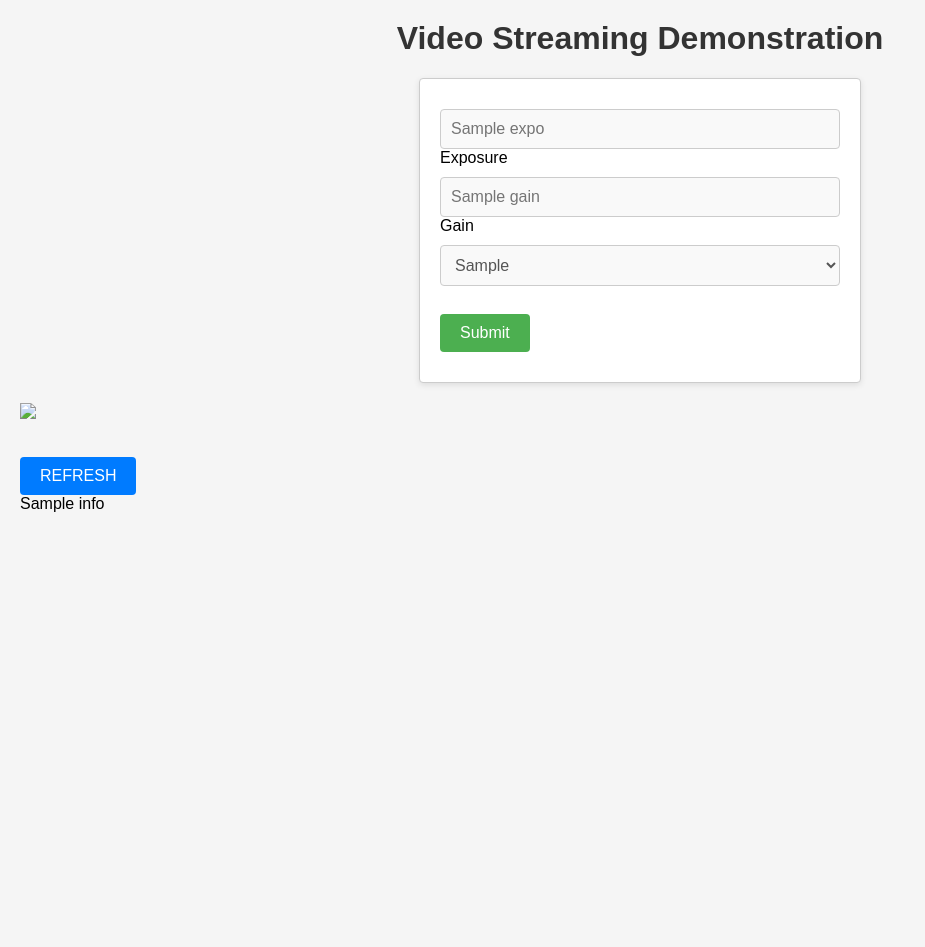
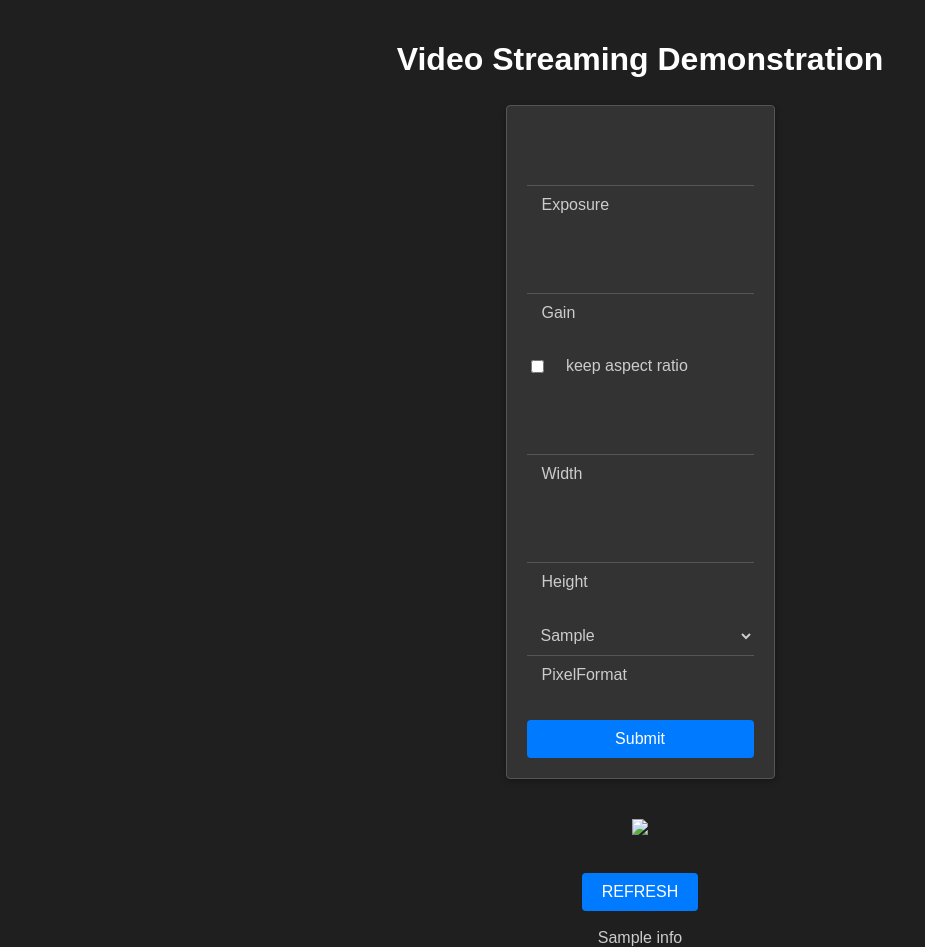
Before and after one commit to Philsie/Harvester, a Python web app: template templates/index.html in a window 1280 px wide. Shown: the whole page, without its empty margins (0-925 px from the left). Before the commit the page ends 512 px from the top, so only its background shows below. Run offline with Jinja, Linux system fonts and the light colour scheme; the template is opened without the code that fills it: most values are stand-ins (such as "Sample title", 1, 10 or a date in 2020).

Commit message:
PixelFormat + Resolution
State: 2023-05-22 17:15

```diff
--- a/config.json
+++ b/config.json
@@ -3,7 +3,8 @@
     "height":1024,
     "exposure": 5000,
     "gain": 2.0,
-    "ctis": ["/home/philipp/ximea/package/libs/gentl/X64/ximea.gentl.cti"]
+    "ctis": ["/home/philipp/ximea/package/libs/gentl/X64/ximea.gentl.cti"],
+    "skip_autoWhiteBalance_models": ["MQ013CG-E2"]
 
 
 }
--- a/static/stylesheets/index.css
+++ b/static/stylesheets/index.css
@@ -1,75 +1,104 @@
 /* Body styles */
 body {
   font-family: Arial, sans-serif;
-  background-color: #f5f5f5;
+  background-color: #1f1f1f;
   margin: 0;
   padding: 20px;
+  color: #ccc;
+  display: grid;
+  place-items: center;
+  height: 100vh;
+}
+
+/* Div styles */
+div{
+  margin-top: 5px;
 }
 
 /* Header styles */
 h1 {
   text-align: center;
-  color: #333;
+  color: #fff;
+  grid-column: 1 / -1;
 }
 
 /* Form styles */
 form {
-  margin: 20px auto;
+  margin: 20px 0;
+  margin-top: 5px;
   max-width: 400px;
   padding: 20px;
-  background-color: #fff;
-  border: 1px solid #ccc;
+  background-color: #333;
+  border: 1px solid #555;
   border-radius: 4px;
-  box-shadow: 0 2px 6px rgba(0, 0, 0, 0.1);
+  box-shadow: 0 2px 6px rgba(0, 0, 0, 0.3);
+  display: grid;
+  gap: 10px;
 }
 
 form p {
-  margin: 10px 0;
+  margin-bottom: 0;
 }
 
-form input[type="number"],
-form select {
+form input[type="number"] {
   display: block;
   width: 100%;
   padding: 10px;
-  border: 1px solid #ccc;
-  border-radius: 4px;
+  border: none;
+  border-bottom: 1px solid #555;
   font-size: 16px;
-  color: #555;
-  background-color: #f9f9f9;
+  color: #ccc;
+  background-color: #333;
 }
 
-form select {
+
+form input[type="checkbox"] {
+  display: inline-block;
   margin-top: 5px;
+  vertical-align: middle;
+  justify-self: left;
+}
+
+form label {
+  display: inline-block;
+  padding: 10px;
+  margin-left: 5px;
+  color: #ccc;
+  vertical-align: middle;
+}
+
+form select{
+  display: block;
+  width: 100%;
+  padding: 10px;
+  border: none;
+  border-bottom: 1px solid #555;
+  font-size: 16px;
+  color: #ccc;
+  background-color: #333;
 }
 
 form input[type="submit"] {
-  display: inline-block;
+  display: block;
+  width: 100%;
   padding: 10px 20px;
   border: none;
   border-radius: 4px;
   font-size: 16px;
   color: #fff;
-  background-color: #4CAF50;
+  background-color: #007bff;
   cursor: pointer;
   transition: background-color 0.3s ease;
 }
 
 form input[type="submit"]:hover {
-  background-color: #45a049;
-}
-
-/* Separator styles */
-hr {
-  border: none;
-  border-top: 1px solid #ccc;
-  margin: 20px 0;
+  background-color: #0056b3;
 }
 
 /* Image styles */
 img#cam {
   display: block;
-  margin: 20px auto;
+  margin: 20px 0;
   max-width: 100%;
   height: auto;
 }
@@ -96,8 +125,8 @@
 .info {
   margin: 20px 0;
   padding: 20px;
-  background-color: #f9f9f9;
-  border: 1px solid #ccc;
+  background-color: #333;
+  border: 1px solid #555;
   border-radius: 4px;
-  box-shadow: 0 2px 6px rgba(0, 0, 0, 0.1);
+  box-shadow: 0 2px 6px rgba(0, 0, 0, 0.3);
 }
--- a/templates/index.html
+++ b/templates/index.html
@@ -1,27 +1,66 @@
+<html>
 
-<html>
 <head>
   <title>Video Streaming Demonstration</title>
-<link rel="stylesheet" href="{{ url_for('static', filename='stylesheets/index.css') }}" >
+  <link rel="stylesheet" href="{{ url_for('static', filename='stylesheets/index.css') }}">
+  <script>
+    function keepRatioWidth() {
+      if (document.getElementById("aspectRatio").checked) {
+        document.getElementById("height").value = Math.round(parseFloat((document.getElementById("width").value * {{ res[1]}}) /{{res[0]}}))
+    } ;
+  }
+  </script>
+  <script>
+  function keepRatioHeight() {
+      if (document.getElementById("aspectRatio").checked) {
+        document.getElementById("width").value = Math.round(parseFloat((document.getElementById("height").value * {{ res[0]}}) /{{res[1]}}))
+    } ;
+  }
+  </script>
 </head>
+
 <body>
   <h1>Video Streaming Demonstration</h1>
-      <form action="/cam_config" method = "POST">
-     	<p><input type = "number" name = "exposure" placeholder="{{expo}}" /> Exposure</p>
-     	<p><input type = "number" name = "gain" placeholder="{{gain}}" />Gain</p>
-	<select name="resolution" id="resolution">
-		{% for r in res%}
-			{%if r|string == cur_res%}
-				<option selected="selected"  value= "{{r}}">{{r}}</option>"
-			{%else%}
-				<option value= "{{r}}">{{r}}</option>"
+  <form action="/cam_config" method="POST">
+    <div>
+      <p><input type="number" name="exposure" value="{{expo}}" id="exposure"/></p>
+      <label for="exposure"> Exposure </label>
+    </div>
+    <div>
+      <p><input type="number" name="gain" value="{{gain}}" id="gain"/> </p>
+      <label for="gain"> Gain </label>
+    </div>
+    <div>
+      <input type="checkbox" id="aspectRatio">
+      <label for="aspectRatio">keep aspect ratio</label>
+    </div>
+    <div>
+      <p><input type="number" name="width" value="{{res[0]}}" id="width" onchange="keepRatioWidth()" /></p>
+      <label for="width"> Width </label>
+    </div>
+    <div>
+      <p><input type="number" name="height" value="{{res[1]}}" id="height" onchange="keepRatioHeight()"/></p>
+      <label for="height"> Height </label>
+    </div>
+    <div>
+      <select name="PixelFormat" class="selectpicker form-control" id="pixelformat">
+        {% for pf in available_pixelformats %}
+          {% if pf == pixelformat%}
+            <option value="{{ pf }}" selected="selected" >{{ pf }}</option>
+          {% else %}
+          <option value="{{ pf }}" >{{ pf }}</option>
           {%endif%}
-		{%endfor%}
-	</select><br>
-	<p><input type = "submit" value = "Submit" /></p>
+        {% endfor %}
+      </select>
+      <label for="pixelformat"> PixelFormat </label>
+    </div>
+    <p><input type="submit" value="Submit" /></p>
   </form>
   <img id="cam" src="{{url_for('video_feed')}}"><br>
   <a href="{{ url_for('index') }}"><button>REFRESH</button></a><br>
   {{info|safe}}
+
+
 </body>
+
 </html
```
Also changed, not shown: GenICam.py (+42 -24 lines), app_WIP.py (+15 -19 lines). Lines whose indentation alone changed are shown as unchanged.
